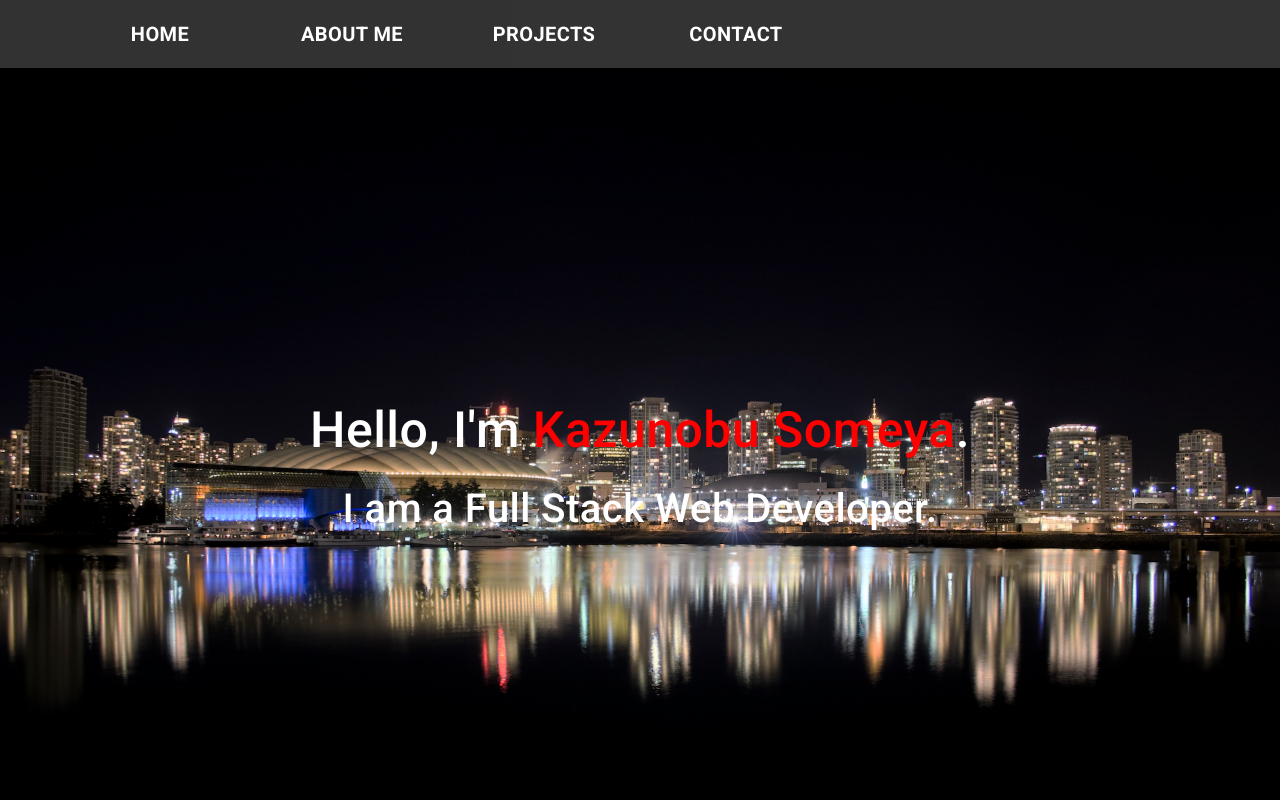
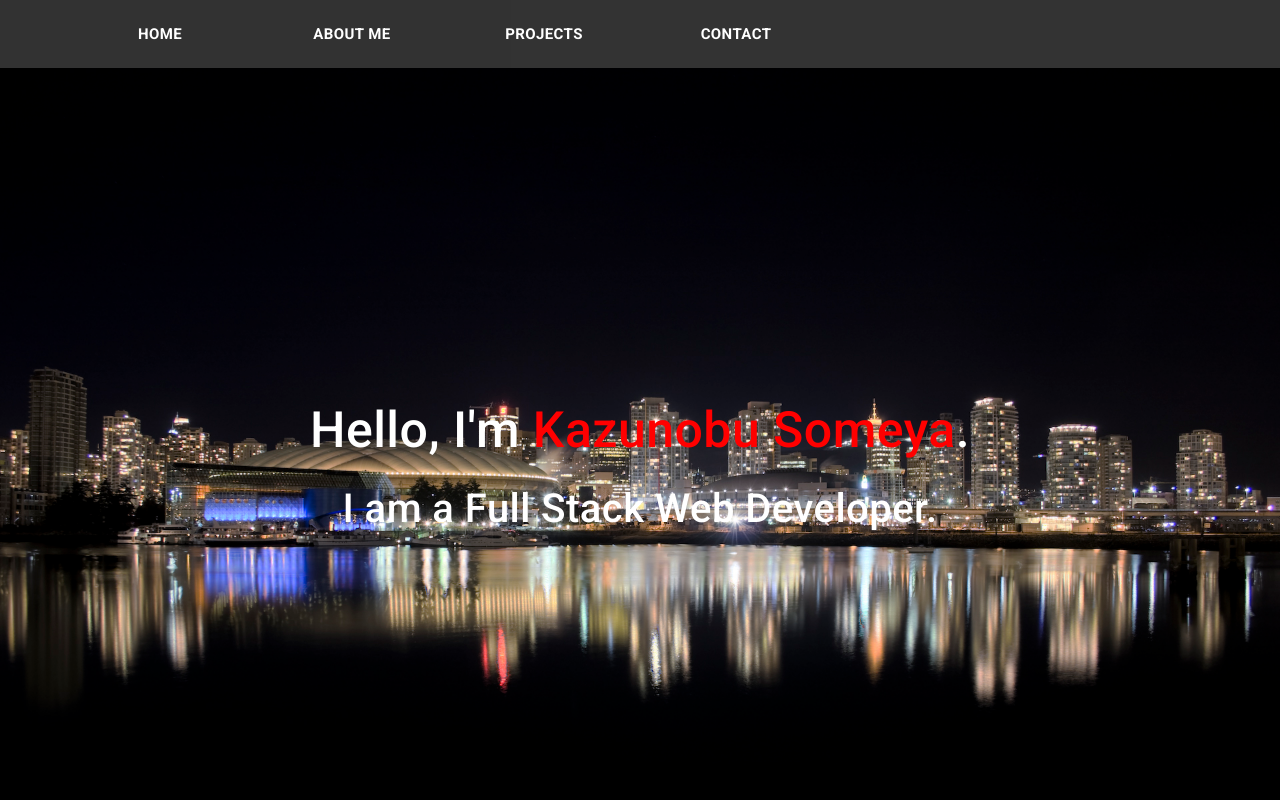
Before and after one commit to wangkalbi-gernessen/next-portfolio-website, a Next.js app: page / in a window 1280 px wide. Shown: the top 800 px of the page. Built offline with nearby package versions, Linux system fonts and the light colour scheme.

Commit message:
Return fontSize to 15px on Navbar

```diff
--- a/components/Navbar.js
+++ b/components/Navbar.js
@@ -41,7 +41,7 @@ const useStyles = makeStyles({
     }
   },
   tabLabel: {
-    fontSize: "20px"
+    fontSize: "15px"
   }
 });
 
```
